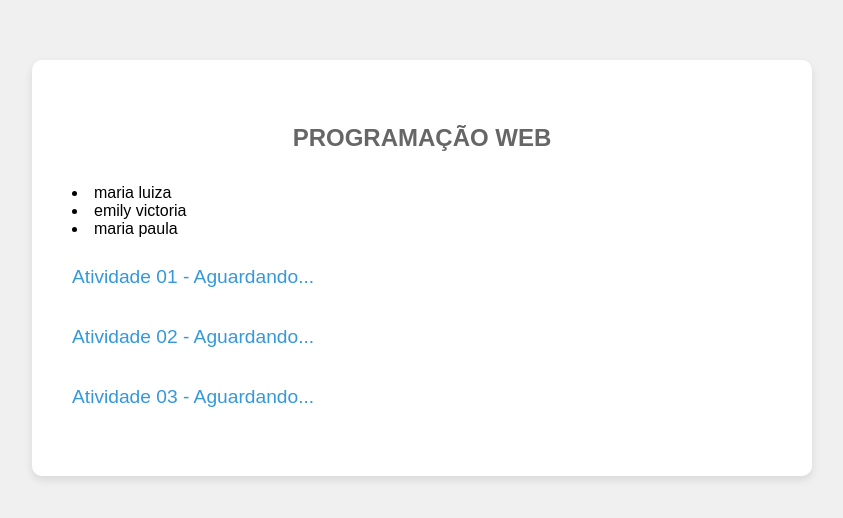
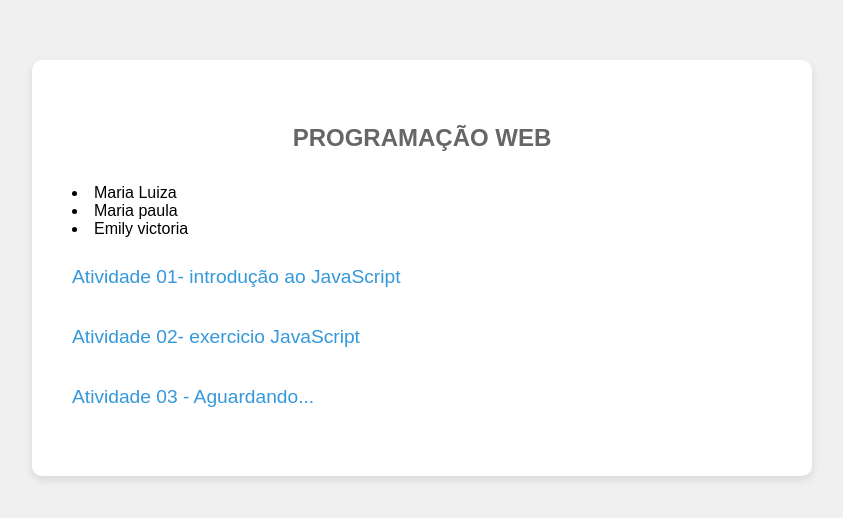
Before and after one commit to Lui494/pweb, a plain HTML site: page index.html in a window 1280 px wide. Shown: the part 132-650 px from the top of the page, without its empty margins (218-1061 px from the left). Drawn offline with Linux system fonts and the light colour scheme.

Commit message:
nova index

```diff
--- a/index.html
+++ b/index.html
@@ -67,14 +67,13 @@
     <div class="container">
    		<h3>PROGRAMAÇÃO WEB</h3>
 
-		<li>maria luiza </li>
-		<li>emily victoria</li>
-		<li>maria paula</li>
+		<li>Maria Luiza</li>
+		<li>Maria paula</li>
+		<li>Emily victoria</li>
+        <br>
 
-		<br>
-
-        <a href="01">Atividade 01 - Aguardando... </a> <br>
-        <a href="02">Atividade 02 - Aguardando...</a>  <br>
+        <a href="atividade 01/">Atividade 01- introdução ao JavaScript</a> <br>
+        <a href="atividade 02">Atividade 02- exercicio JavaScript</a>  <br>
         <a href="03">Atividade 03 - Aguardando...</a> <br>
     </div>
 
```
